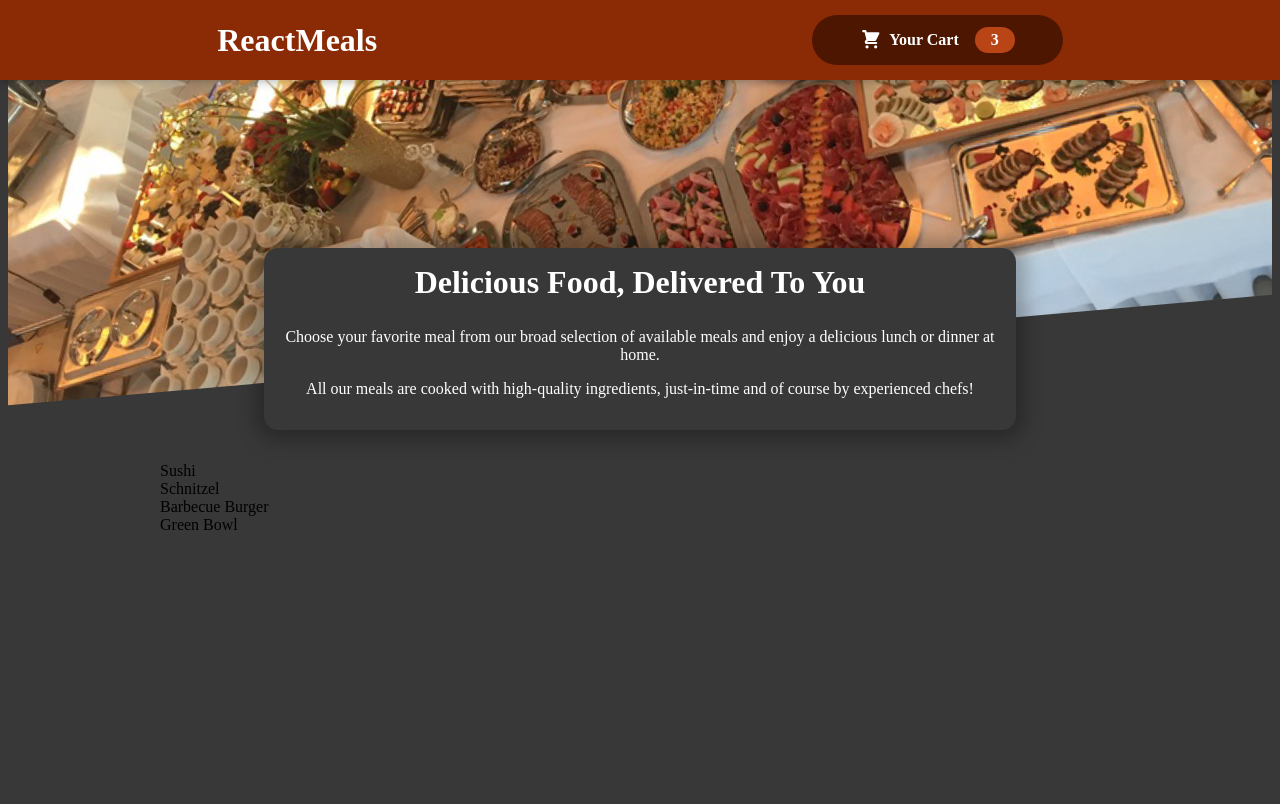
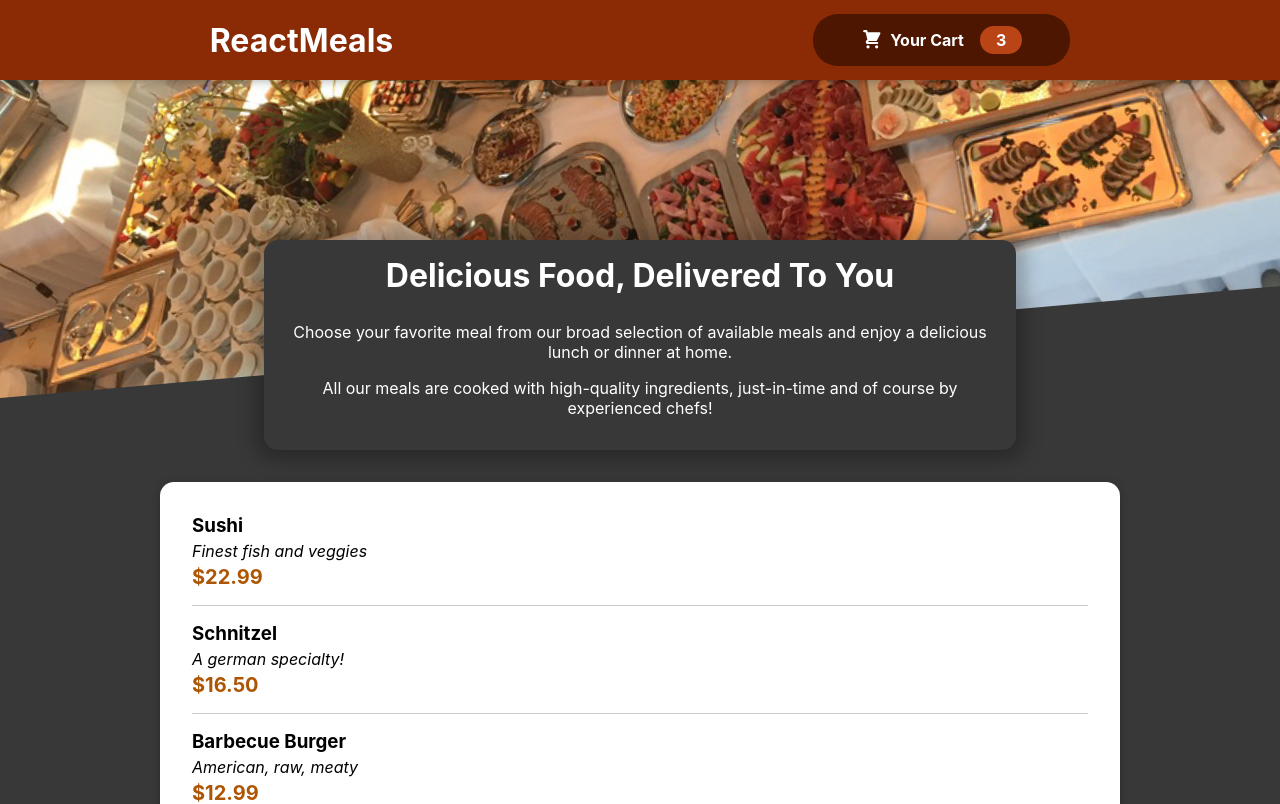
Before and after one commit to lukacc008/Food-Ordering-App, a React (Create React App) app: page / in a window 1280 px wide. Shown: the top 804 px of the page. Built offline with nearby package versions, Linux system fonts and the light colour scheme.

Commit message:
Added Card component, MealItem component to wrap single meals

```diff
--- a/src/components/Meals/AvailableMeals.js
+++ b/src/components/Meals/AvailableMeals.js
@@ -1,3 +1,5 @@
+import Card from "../UI/Card";
+import MealItem from "./MealItem/MealItem";
 import classes from "./AvailableMeals.module.css";
 
 const DUMMY_MEALS = [
@@ -28,11 +30,20 @@
 ];
 
 const AvailableMeals = () => {
-  const mealsList = DUMMY_MEALS.map((meal) => <li>{meal.name}</li>);
+  const mealsList = DUMMY_MEALS.map((meal) => (
+    <MealItem
+      key={meal.id}
+      name={meal.name}
+      description={meal.description}
+      price={meal.price}
+    />
+  ));
 
   return (
     <section className={classes.meals}>
-      <ul>{mealsList}</ul>
+      <Card>
+        <ul>{mealsList}</ul>
+      </Card>
     </section>
   );
 };
--- /dev/null
+++ b/src/components/Meals/MealItem/MealItem.js
@@ -0,0 +1,17 @@
+import classes from "./MealItem.module.css"
+
+const MealItem = (props) => {
+    const price = `$${props.price.toFixed(2)}`;
+  return (
+    <li className={classes.meal}>
+      <div>
+        <h3>{props.name}</h3>
+        <div className={classes.description}>{props.description}</div>
+        <div className={classes.price}>{price}</div>
+      </div>
+      <div></div>
+    </li>
+  );
+};
+
+export default MealItem;
--- /dev/null
+++ b/src/components/Meals/MealItem/MealItem.module.css
@@ -0,0 +1,22 @@
+.meal {
+    display: flex;
+    justify-content: space-between;
+    margin: 1rem;
+    padding-bottom: 1rem;
+    border-bottom: 1px solid #ccc;
+  }
+
+  .meal h3 {
+    margin: 0 0 0.25rem 0;
+  }
+
+  .description {
+    font-style: italic;
+  }
+
+  .price {
+    margin-top: 0.25rem;
+    font-weight: bold;
+    color: #ad5502;
+    font-size: 1.25rem;
+  }
--- /dev/null
+++ b/src/components/UI/Card.js
@@ -0,0 +1,7 @@
+import classes from "./Card.module.css";
+
+const Card = props => {
+  return <div className={classes.card}>{props.children}</div>
+};
+
+export default Card;
--- /dev/null
+++ b/src/components/UI/Card.module.css
@@ -0,0 +1,6 @@
+.card {
+    padding: 1rem;
+    box-shadow: 0 2px 8px rgba(0, 0, 0, 0.25);
+    border-radius: 14px;
+    background-color: white;
+  }
--- a/src/index.css
+++ b/src/index.css
@@ -1,3 +1,14 @@
 body {
+  margin: 0;
+  font-family: -apple-system, BlinkMacSystemFont, 'Segoe UI', 'Roboto', 'Oxygen',
+    'Ubuntu', 'Cantarell', 'Fira Sans', 'Droid Sans', 'Helvetica Neue',
+    sans-serif;
+  -webkit-font-smoothing: antialiased;
+  -moz-osx-font-smoothing: grayscale;
   background-color: #383838;
 }
+
+code {
+  font-family: source-code-pro, Menlo, Monaco, Consolas, 'Courier New',
+    monospace;
+}
```
Also changed, not shown: src/components/Meals/MealItem/MealItemForm.js (added).
